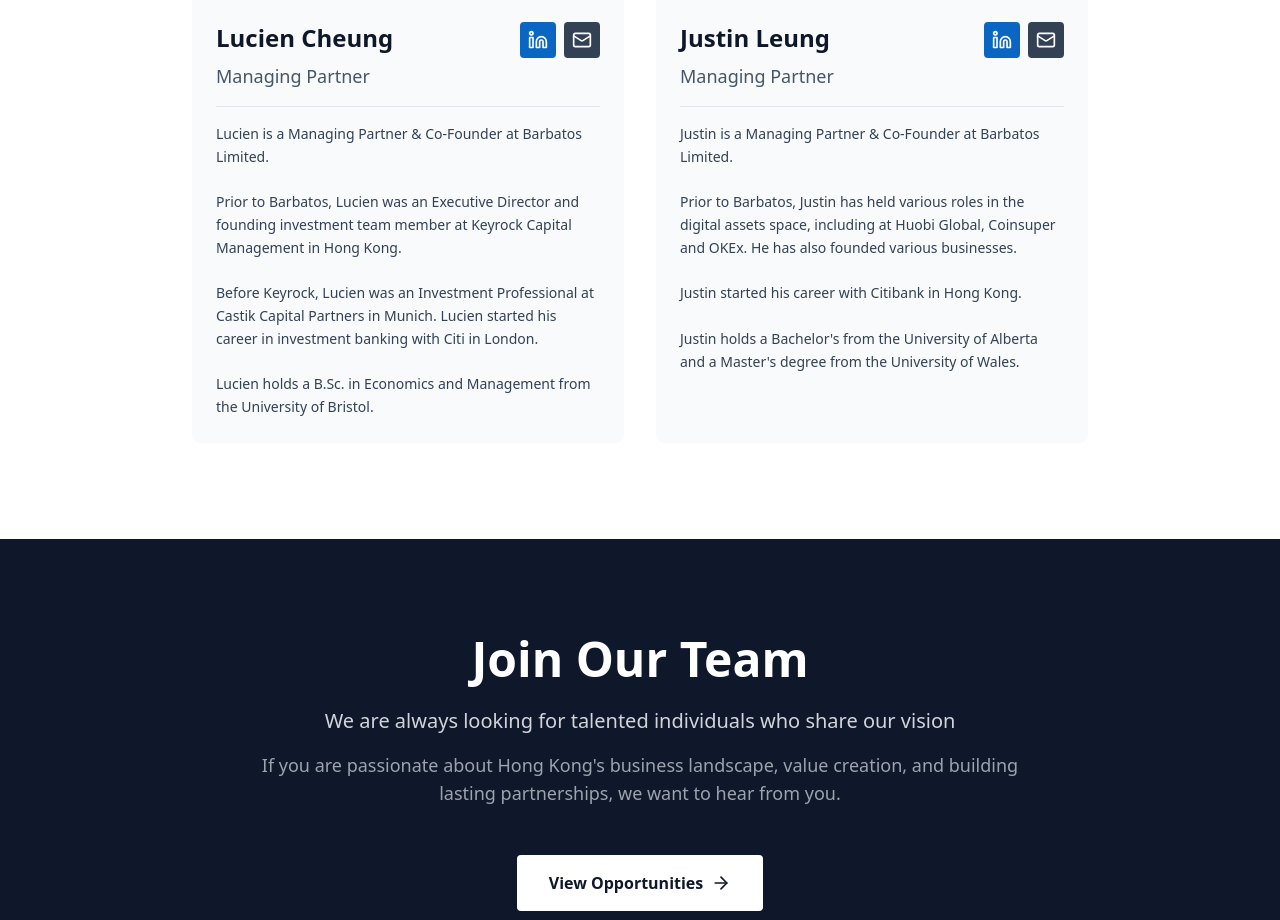
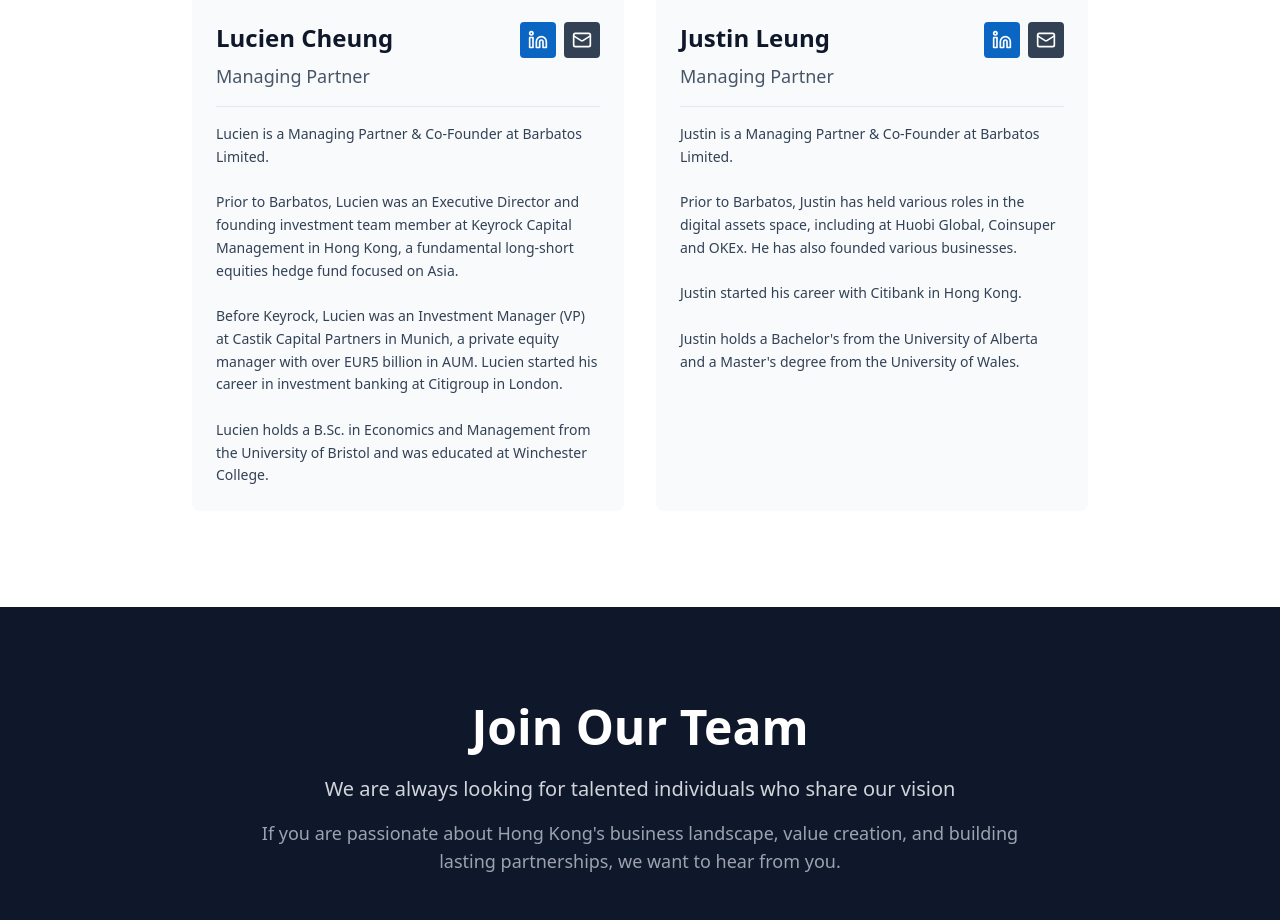
Before and after one commit to lucien2kcheung/Barbatos-Limited, a React (Vite) app: page / in a window 1280 px wide. Shown: the part 3732-4652 px from the top of the page. Built offline with nearby package versions, Linux system fonts and the light colour scheme.

Commit message:
Add files via upload

```diff
--- a/src/components/Team.tsx
+++ b/src/components/Team.tsx
@@ -10,8 +10,8 @@ export function Team() {
       role: language === 'en' ? 'Managing Partner' : '執行合夥人',
       image: '/WhatsApp_Image_2025-04-10_at_15.26.09.jpeg',
       bio: language === 'en'
-        ? 'Lucien is a Managing Partner & Co-Founder at Barbatos Limited.\n\nPrior to Barbatos, Lucien was an Executive Director and founding investment team member at Keyrock Capital Management in Hong Kong.\n\nBefore Keyrock, Lucien was an Investment Professional at Castik Capital Partners in Munich. Lucien started his career in investment banking with Citi in London.\n\nLucien holds a B.Sc. in Economics and Management from the University of Bristol.'
-        : 'Lucien 是巴巴托斯有限公司的共同創辦人兼執行合夥人。\n\n在加入 Barbatos 之前，Lucien 曾在香港 Keyrock Capital Management 擔任執行董事及創始投資團隊成員。\n\n在 Keyrock 之前，Lucien 曾在慕尼黑的 Castik Capital Partners 擔任投資專業人員。Lucien 的職業生涯始於倫敦花旗集團的投資銀行業務。\n\nLucien 持有布里斯托大學經濟及管理學理學士學位。',
+        ? 'Lucien is a Managing Partner & Co-Founder at Barbatos Limited.\n\nPrior to Barbatos, Lucien was an Executive Director and founding investment team member at Keyrock Capital Management in Hong Kong, a fundamental long-short equities hedge fund focused on Asia.\n\nBefore Keyrock, Lucien was an Investment Manager (VP) at Castik Capital Partners in Munich, a private equity manager with over EUR5 billion in AUM. Lucien started his career in investment banking at Citigroup in London.\n\nLucien holds a B.Sc. in Economics and Management from the University of Bristol and was educated at Winchester College.'
+        : 'Lucien 是巴巴托斯有限公司的共同創辦人兼執行合夥人。\n\n在加入 Barbatos 之前，Lucien 曾在香港 Keyrock Capital Management 擔任執行董事及創始投資團隊成員，該公司是一家專注於亞洲的基本面多空股票對沖基金。\n\n在 Keyrock 之前，Lucien 曾在慕尼黑的 Castik Capital Partners 擔任投資經理（副總裁），該公司是一家管理資產超過50億歐元的私募股權公司。Lucien 的職業生涯始於倫敦花旗集團的投資銀行業務。\n\nLucien 持有布里斯托大學經濟及管理學理學士學位，並曾就讀於溫徹斯特公學。',
       linkedin: 'https://www.linkedin.com/in/luciencheung',
       email: 'lucien@barbatos.ltd'
     },
```
